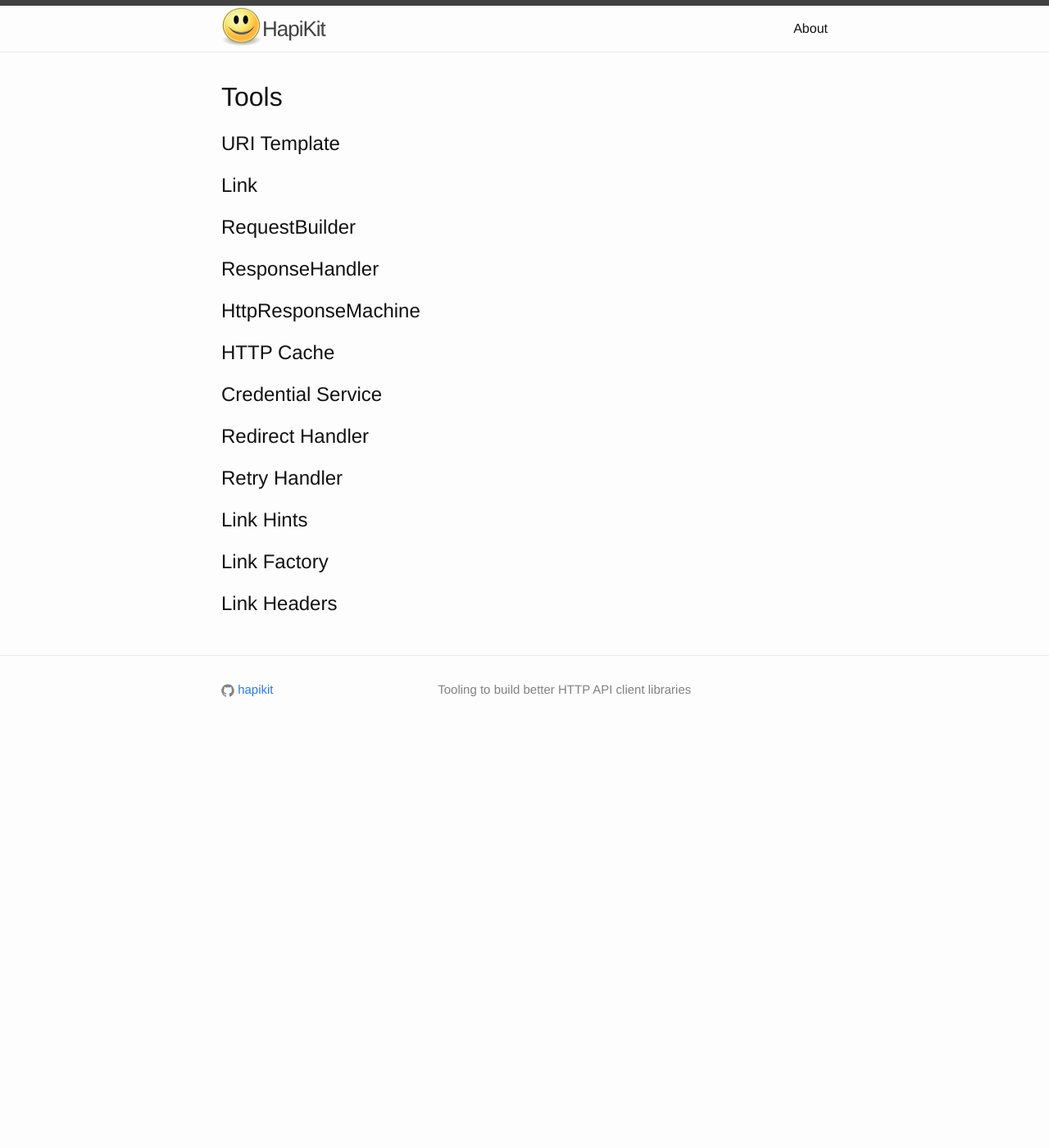
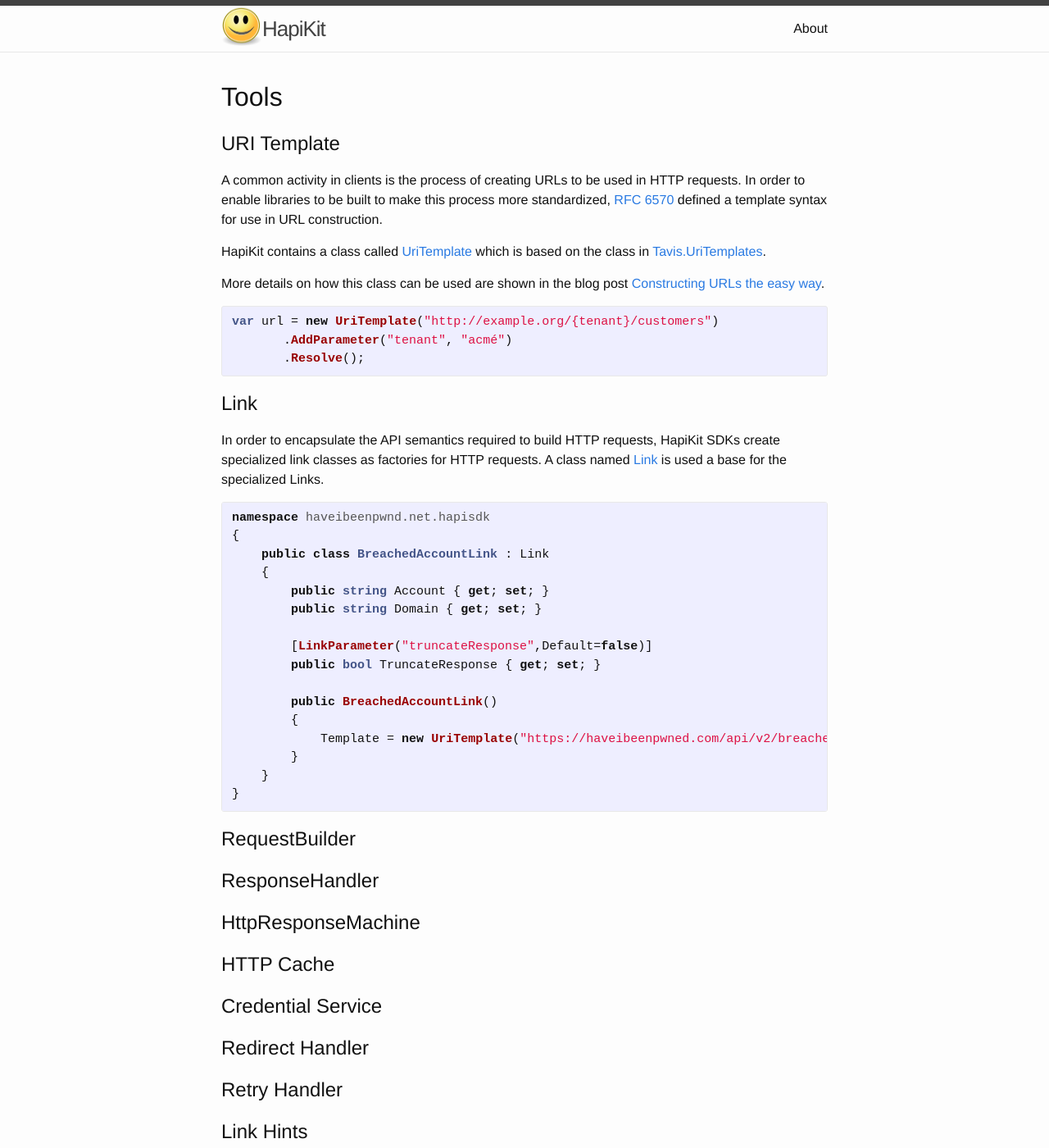
Before and after one commit to hapikit/hapikit.github.io, a Jekyll site: the page built from tools.md, in a window 1280 px wide and 1400 px high. Shown: the whole window at 82% size. Built offline with Jekyll 4.4.1, drawn with Linux system fonts in a browser that asks for light colours.

Commit message:
Updated URI Template and Link description

```diff
--- a/tools.md
+++ b/tools.md
@@ -6,8 +6,43 @@ permalink: /tools/
 #Tools
 
 ## URI Template
+A common activity in clients is the process of creating URLs to be used in HTTP requests.  In order to enable libraries to be built to make this process more standardized, [RFC 6570](http://tools.ietf.org/html/rfc6570) defined a template syntax for use in URL construction.
+
+HapiKit contains a class called [UriTemplate](https://github.com/hapikit/hapikit.net/blob/master/src/Hapikit.net/Templates/UriTemplate.cs) which is based on the class in [Tavis.UriTemplates](https://github.com/tavis-software/Tavis.UriTemplates).
+
+More details on how this class can be used are shown in the blog post [Constructing URLs the easy way](http://www.bizcoder.com/constructing-urls-the-easy-way).
+
+{% highlight csharp %}
+
+var url = new UriTemplate("http://example.org/{tenant}/customers")
+       .AddParameter("tenant", "acmé")
+       .Resolve();
+
+{% endhighlight %}
 
 ## Link
+In order to encapsulate the API semantics required to build HTTP requests, HapiKit SDKs create specialized link classes as factories for HTTP requests.  A class named [Link](https://github.com/hapikit/hapikit.net/blob/master/src/Hapikit.net/Links/Link.cs) is used a base for the specialized Links.
+
+{% highlight csharp %}
+
+namespace haveibeenpwnd.net.hapisdk
+{
+    public class BreachedAccountLink : Link
+    {
+        public string Account { get; set; }
+        public string Domain { get; set; }
+
+        [LinkParameter("truncateResponse",Default=false)]
+        public bool TruncateResponse { get; set; }
+
+        public BreachedAccountLink()
+        {
+            Template = new UriTemplate("https://haveibeenpwned.com/api/v2/breachedaccount/{account}{?truncateResponse,domain}");
+        }
+    }
+}
+
+{% endhighlight %}
 
 ## RequestBuilder
 
```
